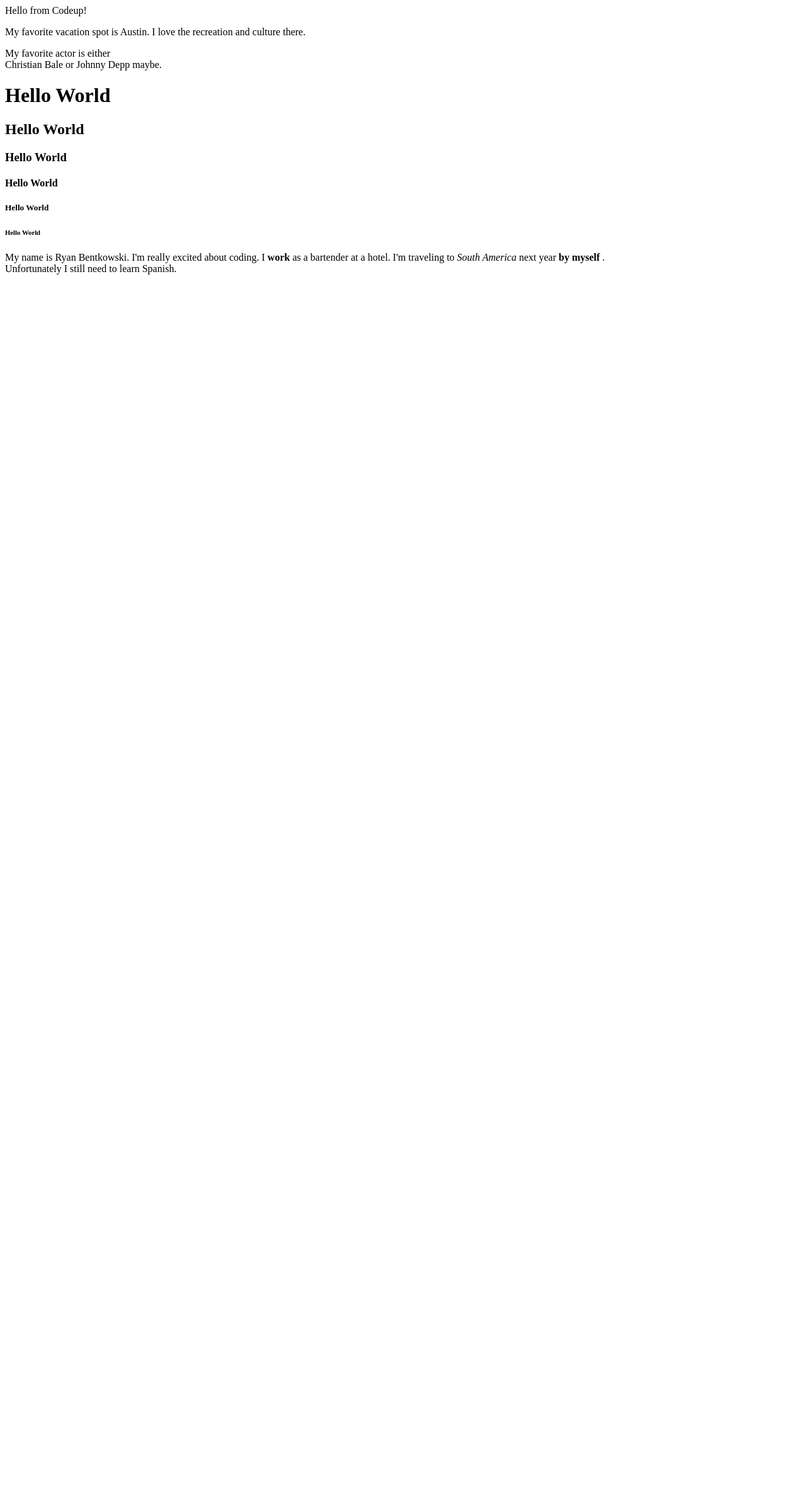
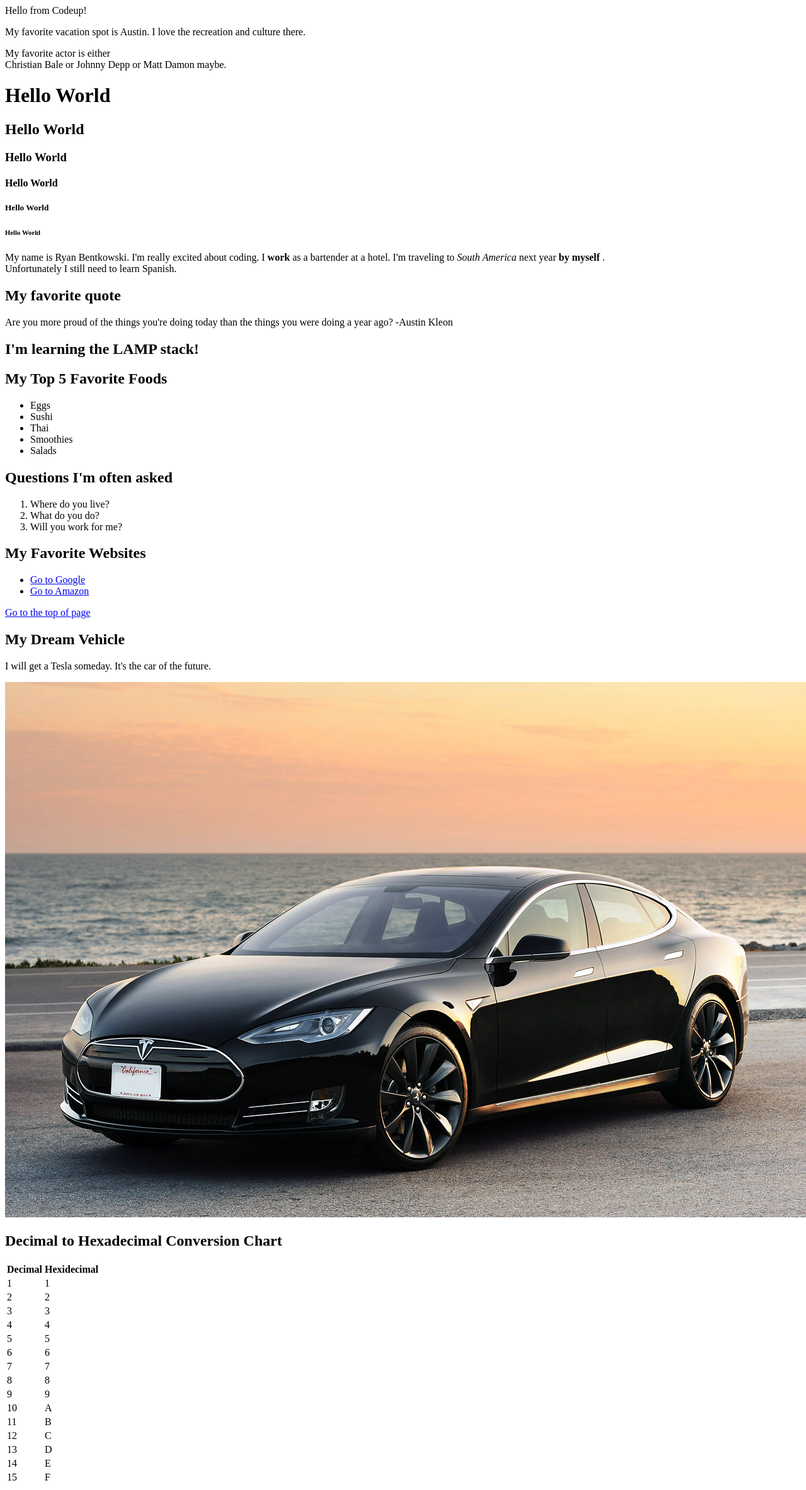
Before and after one commit to ryanski/Codeup-Web-Exercises, a PHP site: page /my_hello_world.html in a window 1280 px wide. Shown: the whole page at 63% size. Before the commit the page ends 436 px from the top, so only its background shows below. Run offline with PHP 8.4, Linux system fonts and the light colour scheme.

Commit message:
Updated git for lesson on js

```diff
--- a/public/css/css_portfolio.css
+++ b/public/css/css_portfolio.css
@@ -1,3 +1,3 @@
 body {
-	margin-top:50px;
+	margin-top:100px;
 }
--- a/public/hello_world.html
+++ b/public/hello_world.html
@@ -3,6 +3,7 @@
 <head>
 	<title>This is my page.</title>
 	<link rel="stylesheet" href="/css/site.css">
+	<link href="css/css_shapes.css" rel="stylesheet">
 </head>
 
 <body>
@@ -14,6 +15,9 @@
 			<ul>Movie Trailers</ul>
 			<ul>Another Website</ul>
 
+
+		<div class="circle">
+		</div>
 			<p>Lorem ipsum dolor sit amet, consectetur adipisicing elit, sed do eiusmod
 			tempor incididunt ut labore et dolore magna aliqua. Ut enim ad minim veniam,
 			quis nostrud exercitation ullamco laboris nisi ut aliquip ex ea commodo
--- /dev/null
+++ b/public/js/external.js
@@ -0,0 +1,2 @@
+
+console.log("Hello from External JS!");
--- a/public/my_hello_world.html
+++ b/public/my_hello_world.html
@@ -4,11 +4,12 @@
 		<title>This is crazy cool!</title>
 	</head>
 	<body>
+		<a id="tiptop"></a>
 		<div id="wrapper">
 		Hello from Codeup!
 		<p>My favorite vacation spot is Austin.  I love the recreation and culture there.
 		</p>
-		<p><span>My</span> favorite actor is either <br>Christian Bale or Johnny Depp maybe.
+		<p><span>My</span> favorite actor is either <br>Christian Bale or Johnny Depp or Matt Damon maybe.
 		</p>
 		<h1>Hello World</h1>
 		<h2>Hello World</h2>
@@ -21,6 +22,102 @@
 		<p>My name is Ryan Bentkowski.  I'm really excited about coding.  I <strong>work</strong> as a bartender at a hotel.  I'm traveling to <em>South America </em> next year <strong>by myself</strong> . <br> Unfortunately I still need to learn Spanish.
 		</p>
 
-		<p>
+		<h2>My favorite quote</h2>
+		<block quote>Are you more proud of the things you're doing today than the things you were doing a year ago? -Austin Kleon</block quote>
+	<div>
+		<h2>I'm learning the LAMP stack!</h2>
+		<a id="middle"></a>
+		<a id="tiptop"></a>
+		<h2>My Top 5 Favorite Foods</h2>
+		<ul>
+			<li>Eggs</li>
+			<li>Sushi</li>
+			<li>Thai</li>
+			<li>Smoothies</li>
+			<li>Salads</li>
+		</ul>
+	</div>
+	<h2>Questions I'm often asked</h2>
+	<ol>
+		<li>Where do you live?</li>
+		<li>What do you do?</li>
+		<li>Will you work for me?</li>
+	</ol>
+	<h2>My Favorite Websites</h2>
+	<ul>
+		<li><a href="http://www.google.com">Go to Google</a></li>
+		<li><a href="http://www.amazon.com" target="_blank">Go to Amazon</a></li>
+	</ul>
+	<a href="#tiptop">Go to the top of page</a>
+	<h2>My Dream Vehicle</h2>
+	<p>I will get a Tesla someday.  It's the car of the future.</p>
+	<img src="img/Tesla.jpg">
+	<h2>Decimal to Hexadecimal Conversion Chart</h2>
+	<table>
+		<tr>
+			<th>Decimal</th>
+			<th>Hexidecimal</th>
+		</tr>
+		<tr>
+			<td>1</td>
+			<td>1</td>
+		</tr>
+		<tr>
+			<td>2</td>
+			<td>2</td>
+		</tr>
+		<tr>
+			<td>3</td>
+			<td>3</td>
+		</tr>
+		<tr>
+			<td>4</td>
+			<td>4</td>
+		</tr>
+		<tr>
+			<td>5</td>
+			<td>5</td>
+		<tr>
+			<td>6</td>
+			<td>6</td>
+		</tr>
+		<tr>
+			<td>7</td>
+			<td>7</td>
+		</tr>
+		<tr>
+			<td>8</td>
+			<td>8</td>
+		</tr>
+		<tr>
+			<td>9</td>
+			<td>9</td>
+		</tr>
+		<tr>
+			<td>10</td>
+			<td>A</td>
+		</tr>
+		<tr>
+			<td>11</td>
+			<td>B</td>
+		</tr>
+		<tr>
+			<td>12</td>
+			<td>C</td>
+		</tr>
+		<tr>
+			<td>13</td>
+			<td>D</td>
+		</tr>
+		<tr>
+			<td>14</td>
+			<td>E</td>
+		</tr>
+		<tr>
+			<td>15</td>
+			<td>F</td>
+		</tr>
+	</table>
+
 	</body>
 </html>
```
Also changed, not shown: public/css/css_shapes.css (added, +52 -0 lines), public/css_flags.html (+8 -0 lines), public/inline_js.html (added, +12 -0 lines), public/my_circle.html (added, +17 -0 lines), public/portfolio.html (+1 -1 lines), public/external_js.html (added), public/img/ice_cold_beer.jpg (added), 3 other files.
